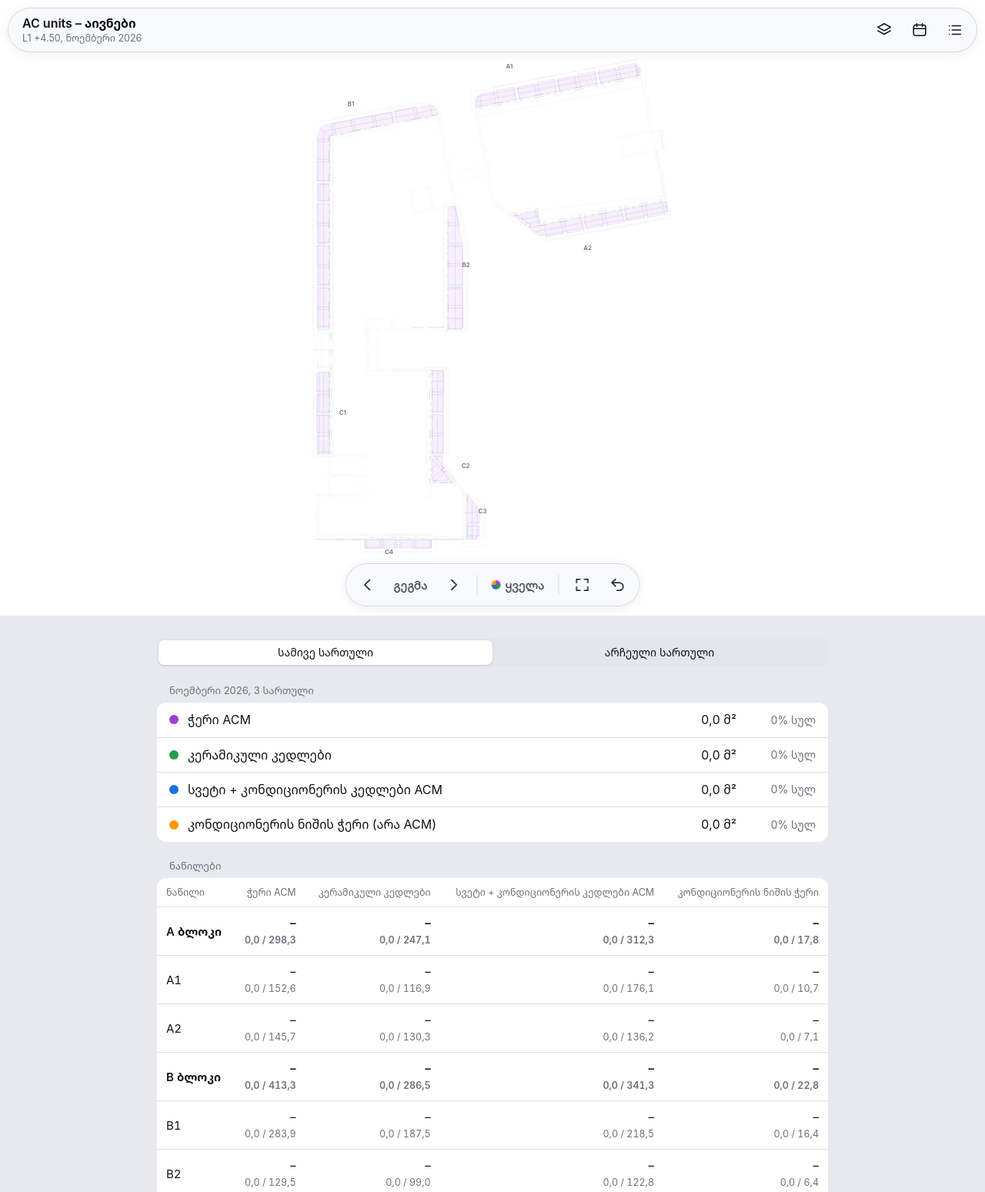
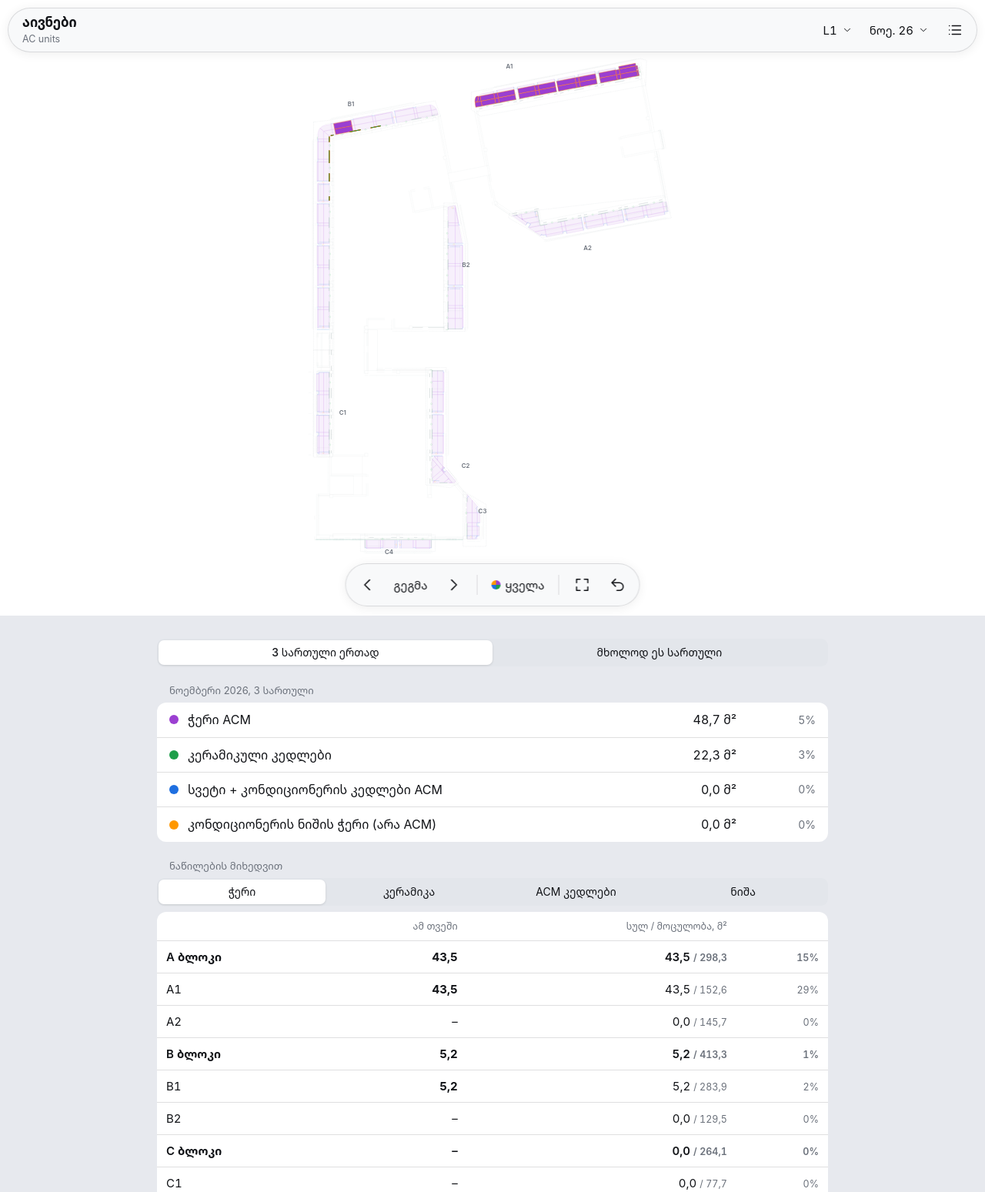
Before and after one commit to grishanazaretyan/facade-progress, a plain HTML site: page index.html in a window 1280 px wide. Shown: the top 1549 px of the page at 77% size. Drawn offline with Linux system fonts and the light colour scheme.

Commit message:
Simpler layout

```diff
--- a/index.html
+++ b/index.html
@@ -3,7 +3,7 @@
 <head>
 <meta charset="utf-8">
 <meta name="viewport" content="width=device-width,initial-scale=1,viewport-fit=cover">
-<title>AC units – აივნები</title>
+<title>აივნები</title>
 <link rel="manifest" href="manifest.json">
 <meta name="theme-color" content="#E7E9EE" media="(prefers-color-scheme: light)"><meta name="theme-color" content="#111317" media="(prefers-color-scheme: dark)">
 <meta name="apple-mobile-web-app-capable" content="yes">
@@ -27,7 +27,7 @@ html,body{margin:0;background:var(--bg);color:var(--ink);font:16px/1.4 -apple-sy
 .glass{position:absolute;z-index:2;background:var(--glass);-webkit-backdrop-filter:blur(20px) saturate(1.5);backdrop-filter:blur(20px) saturate(1.5);border:.5px solid var(--sep);box-shadow:0 2px 14px rgba(0,0,0,.07)}
 .nav{left:10px;right:10px;top:max(10px,env(safe-area-inset-top));height:58px;border-radius:29px;display:flex;align-items:center;padding:0 6px 0 18px;gap:2px}
 .nav .t{flex:1;overflow:hidden}
-.nav .t b{display:block;font-size:16px;font-weight:600;white-space:nowrap;overflow:hidden;text-overflow:ellipsis}
+.nav .t b{display:block;font-size:17px;font-weight:600;white-space:nowrap;overflow:hidden;text-overflow:ellipsis}
 .nav .t span{display:block;font-size:12.5px;color:var(--mute);white-space:nowrap;overflow:hidden;text-overflow:ellipsis}
 button{font:inherit;color:var(--ink);background:none;border:0;cursor:pointer;padding:0;min-height:44px;display:inline-flex;align-items:center;justify-content:center;gap:6px}
 button:focus-visible,input:focus-visible{outline:2px solid var(--acc);outline-offset:1px;border-radius:10px}
@@ -107,9 +107,9 @@ pre{background:var(--grp);border-radius:12px;padding:14px 16px;margin:0;font:inh
 <div class="viewer">
 <div class="plan" id="plan"><svg id="svg" role="img" aria-label="გეგმა"></svg></div>
 <div class="glass nav">
- <div class="t"><b>AC units – აივნები</b><span id="sub"></span></div>
- <button class="ib" id="bfloor" aria-label="სართული"><svg viewBox="0 0 24 24"><path d="M12 3 3 8l9 5 9-5-9-5Z"/><path d="m3 13 9 5 9-5"/></svg></button>
- <button class="ib" id="bmon" aria-label="თვე"><svg viewBox="0 0 24 24"><rect x="3.5" y="5" width="17" height="15" rx="3"/><path d="M3.5 10h17M8 3v4M16 3v4"/></svg></button>
+ <div class="t"><b>აივნები</b><span id="sub">AC units</span></div>
+ <button class="tb" id="bfloor" aria-label="სართული"><span id="flbl">L1</span><svg viewBox="0 0 24 24" style="width:14px;height:14px"><path d="m6 9 6 6 6-6"/></svg></button>
+ <button class="tb" id="bmon" aria-label="თვე"><span id="mlbl"></span><svg viewBox="0 0 24 24" style="width:14px;height:14px"><path d="m6 9 6 6 6-6"/></svg></button>
  <button class="ib" id="tostats" aria-label="ჯამები"><svg viewBox="0 0 24 24"><path d="M8 6h12M8 12h12M8 18h12M4 6h.01M4 12h.01M4 18h.01"/></svg></button>
 </div>
 <div class="glass menu" id="mfloor" style="right:10px;top:calc(max(10px,env(safe-area-inset-top)) + 64px)"><div class="hd">სართული</div><div id="floors"></div></div>
@@ -133,14 +133,14 @@ pre{background:var(--grp);border-radius:12px;padding:14px 16px;margin:0;font:inh
  <div class="seg" id="scope"></div>
  <div class="gh"><b id="kh">ამ თვეში</b></div>
  <div class="grp" id="kpis"></div>
- <div class="gh"><b>ნაწილები</b><span class="row" id="bulk"></span></div>
+ <div class="gh"><b>ნაწილების მიხედვით</b><span class="row" id="bulk"></span></div>
+ <div class="seg" id="ptype" style="margin:0 0 8px"></div>
  <div class="tw"><table id="tbl"></table></div>
- <div class="foot">მუქი ციფრი – ამ თვეში, ქვემოთ – სულ / მოცულობა, მ².</div>
  <div class="gh"><b id="rh">ანგარიში</b><button class="lnk" id="copy">კოპირება</button></div>
  <pre id="rep"></pre>
  <div class="gh"><b>სარეზერვო ასლი</b></div>
- <div class="grp"><button class="li lnk" id="bk" style="width:100%;justify-content:flex-start">ასლის ჩამოტვირთვა</button><button class="li lnk" id="rsb" style="width:100%;justify-content:flex-start">ასლიდან აღდგენა</button><button class="li lnk" id="seed" style="width:100%;justify-content:flex-start">Claude-ის მონიშვნების ჩატვირთვა</button><input type="file" id="rs" accept="application/json,.json" hidden></div>
- <div class="foot">მონიშვნები ინახება ამ მოწყობილობაზე. თვის ბოლოს ჩამოტვირთეთ ასლი.</div>
+ <div class="grp"><button class="li lnk" id="bk" style="width:100%;justify-content:flex-start">ასლის ჩამოტვირთვა</button><button class="li lnk" id="rsb" style="width:100%;justify-content:flex-start">ასლიდან აღდგენა</button><input type="file" id="rs" accept="application/json,.json" hidden></div>
+ <div class="foot">მონიშვნები ინახება ამ ტელეფონზე/პლანშეტზე. თვის ბოლოს ჩამოტვირთეთ ასლი.</div>
  <div class="foot" id="save" aria-live="polite"></div>
 </main>
 <div class="dlg" id="dlg"><div><div id="dlgt"></div><div class="row"><button id="dno">გაუქმება</button><button id="dyes">დიახ</button></div></div></div>
@@ -154,6 +154,7 @@ const D=JSON.parse(document.getElementById('data').textContent);
 const BG=JSON.parse(document.getElementById('bgd').textContent);
 let ST=JSON.parse(document.getElementById('st').textContent);
 try{const l=localStorage.getItem('bfp-state');if(l&&!Object.keys(ST.done).length){ST=JSON.parse(l)}}catch(e){}
+let FIRST=false;try{FIRST=!localStorage.getItem('bfp-state')}catch(e){}
 const CAT={ceil:'ceil',cer:'cer',win:'cer',fac:'cer',acm:'acm',niche:'niche'};
 const CN={ceil:'ჭერი ACM',cer:'კერამიკული კედლები',acm:'სვეტი + კონდიციონერის კედლები ACM',niche:'კონდიციონერის ნიშის ჭერი (არა ACM)'};
 const CV={ceil:'--ceil',cer:'--cer',acm:'--acm',niche:'--niche'};
@@ -162,11 +163,11 @@ const NS='http://www.w3.org/2000/svg';
 const $=id=>document.getElementById(id);
 const fmt=v=>v.toFixed(1).replace('.',',');
 const now=new Date(); const mon=$('mon'); mon.value=now.getFullYear()+'-'+String(now.getMonth()+1).padStart(2,'0');
-let layer='all', undoStack=[], art=null, canWrite=true, floor='L1', scope='all';
+let ptype='ceil', layer='all', undoStack=[], art=null, canWrite=true, floor='L1', scope='all';
 const FL=[['L1','L1  +4.50'],['L2','L2  +7.80'],['L3','L3  +11.10']];const K=id=>floor+':'+id;
 $('floors').innerHTML=FL.map(([f,n])=>`<button data-f="${f}" aria-pressed="${f==='L1'}">${n}</button>`).join('');
 $('floors').addEventListener('click',e=>{const b=e.target.closest('button');if(!b)return;floor=b.dataset.f;$('floors').querySelectorAll('button').forEach(x=>x.setAttribute('aria-pressed',x===b));paint();renderBulk();toast(b.textContent)});
-$('scope').innerHTML=`<button data-s="all" aria-pressed="true">სამივე სართული</button><button data-s="one" aria-pressed="false">არჩეული სართული</button>`;
+$('scope').innerHTML=`<button data-s="all" aria-pressed="true">3 სართული ერთად</button><button data-s="one" aria-pressed="false">მხოლოდ ეს სართული</button>`;
 $('scope').addEventListener('click',e=>{const b=e.target.closest('button');if(!b)return;scope=b.dataset.s;$('scope').querySelectorAll('button').forEach(x=>x.setAttribute('aria-pressed',x===b));renderNums()});
 const byId={}; D.els.forEach(e=>byId[e.id]=e);
 // ---- svg build
@@ -210,19 +211,21 @@ function sums(){const m=mon.value,S={},fs=scope==='all'?FL.map(x=>x[0]):[floor];
  for(const f of fs)for(const e of D.els){const c=CAT[e.t],k=e.p+'|'+c;S[k]=S[k]||{s:0,d:0,n:0};S[k].s+=e.a;const d=ST.done[f+':'+e.id];if(d&&d<=m)S[k].d+=e.a;if(d===m)S[k].n+=e.a}
  return S}
 function renderNums(){const S=sums(),m=mon.value;const MK=['იანვარი','თებერვალი','მარტი','აპრილი','მაისი','ივნისი','ივლისი','აგვისტო','სექტემბერი','ოქტომბერი','ნოემბერი','დეკემბერი'];const mname=MK[+m.slice(5,7)-1]+' '+m.slice(0,4);
- const sc=scope==='all'?'3 სართული':FL.find(x=>x[0]===floor)[1];$('kh').textContent=mname+', '+sc;$('rh').textContent='ანგარიში, '+mname;$('sub').textContent=FL.find(x=>x[0]===floor)[1]+', '+mname;
+ const sc=scope==='all'?'3 სართული':FL.find(x=>x[0]===floor)[1];$('kh').textContent=mname+', '+sc;$('rh').textContent='ანგარიში, '+mname;$('flbl').textContent=floor;$('mlbl').textContent=MK[+m.slice(5,7)-1].slice(0,3)+'. '+m.slice(2,4);
  const tot=c=>PARTS.reduce((a,p)=>{const v=S[p+'|'+c]||{s:0,d:0,n:0};a.s+=v.s;a.d+=v.d;a.n+=v.n;return a},{s:0,d:0,n:0});
- $('kpis').innerHTML=Object.keys(CN).map(c=>{const t=tot(c),pc=t.s?t.d/t.s*100:0;return`<div class="li"><span class="dot" style="background:var(${CV[c]})"></span><span class="n">${CN[c]}</span><span class="v">${fmt(t.n)} მ²</span><span class="s">${Math.round(pc)}% სულ</span></div>`}).join('');
- const cell=v=>`<td class="num">${v.n?'<b>'+fmt(v.n)+'</b>':'–'}<br><small>${fmt(v.d)} / ${fmt(v.s)}</small></td>`;
- let h=`<tr><th>ნაწილი</th>${Object.values(CN).map(n=>`<th>${n.replace(' (არა ACM)','')}</th>`).join('')}</tr>`;
+ $('kpis').innerHTML=Object.keys(CN).map(c=>{const t=tot(c),pc=t.s?t.d/t.s*100:0;return`<div class="li"><span class="dot" style="background:var(${CV[c]})"></span><span class="n">${CN[c]}</span><span class="v">${fmt(t.n)} მ²</span><span class="s">${Math.round(pc)}%</span></div>`}).join('');
+ const pc=v=>v.s?Math.round(v.d/v.s*100)+'%':'–';const cell=v=>`<td>${v.n?'<b>'+fmt(v.n)+'</b>':'–'}</td><td>${fmt(v.d)} <small>/ ${fmt(v.s)}</small></td><td><small>${pc(v)}</small></td>`;const c=ptype;
+ let h=`<tr><th></th><th>ამ თვეში</th><th>სულ / მოცულობა, მ²</th><th></th></tr>`;
  for(const b of ['A','B','C']){const ps=PARTS.filter(p=>p[0]===b);
-  h+=`<tr class="bk"><td>${b} ბლოკი</td>${Object.keys(CN).map(c=>{const v=ps.reduce((a,p)=>{const x=S[p+'|'+c]||{s:0,d:0,n:0};a.s+=x.s;a.d+=x.d;a.n+=x.n;return a},{s:0,d:0,n:0});return cell(v)}).join('')}</tr>`;
-  for(const p of ps)h+=`<tr class="pr" data-p="${p}"><td>${p}</td>${Object.keys(CN).map(c=>cell(S[p+'|'+c]||{s:0,d:0,n:0})).join('')}</tr>`}
+  h+=`<tr class="bk"><td>${b} ბლოკი</td>${cell(ps.reduce((a,p)=>{const x=S[p+'|'+c]||{s:0,d:0,n:0};a.s+=x.s;a.d+=x.d;a.n+=x.n;return a},{s:0,d:0,n:0}))}</tr>`;
+  for(const p of ps)h+=`<tr class="pr" data-p="${p}"><td>${p}</td>${cell(S[p+'|'+c]||{s:0,d:0,n:0})}</tr>`}
  $('tbl').innerHTML=h;
  let r='';for(const b of ['A','B','C']){for(const p of PARTS.filter(p=>p[0]===b)){r+=`${b} ბლოკი – ${p} ნაწილი\n`;for(const c of Object.keys(CN)){const v=S[p+'|'+c]||{n:0};r+=`${CN[c]} — ${fmt(v.n)} მ²\n`}r+='\n'}}
  const all=Object.keys(CN).map(c=>`${CN[c]} — ${fmt(tot(c).n)} მ²`).join('\n');
  $('rep').textContent=r+'სულ ამ თვეში\n'+all;
 }
+$('ptype').innerHTML=[['ceil','ჭერი'],['cer','კერამიკა'],['acm','ACM კედლები'],['niche','ნიშა']].map(([k,n])=>`<button data-t="${k}" aria-pressed="${k==='ceil'}">${n}</button>`).join('');
+$('ptype').addEventListener('click',e=>{const b=e.target.closest('button');if(!b)return;ptype=b.dataset.t;$('ptype').querySelectorAll('button').forEach(x=>x.setAttribute('aria-pressed',x===b));renderNums()});
 $('tbl').addEventListener('click',e=>{const tr=e.target.closest('tr.pr');if(tr){zoomPart(tr.dataset.p);$('plan').scrollIntoView({behavior:'smooth',block:'center'})}});
 $('copy').addEventListener('click',async()=>{try{await navigator.clipboard.writeText($('rep').textContent);toast('ანგარიში დაკოპირდა')}catch(e){toast('მონიშნეთ ტექსტი და დააკოპირეთ')}});
 mon.addEventListener('change',()=>{paint();renderBulk()});
@@ -282,14 +285,14 @@ async function doSave(){const js=JSON.stringify(ST).replace(/</g,'\\u003c');
   if(/not_granted|not_writer/.test(c)){canWrite=false;status('მხოლოდ სანახავად – ცვლილებები არ ინახება')}else if(/conflict/.test(c)){status('სხვამ შეინახა – ახლდება')}else status('ვერ შეინახა – სცადეთ თავიდან')}}
 status('');
 const SEED={"done":{"L1:A1-C000":"2026-11","L1:A1-C003":"2026-11","L1:A1-C002":"2026-11","L1:A1-C006":"2026-11","L1:A1-C007":"2026-11","L1:A1-C011":"2026-11","L1:A1-C010":"2026-11","L1:A1-C004":"2026-11","L1:A1-C005":"2026-11","L1:A1-C009":"2026-11","L1:A1-C008":"2026-11","L1:A1-C013":"2026-11","L1:A1-C012":"2026-11","L1:A1-C015":"2026-11","L1:A1-C017":"2026-11","L1:A1-C020":"2026-11","L1:A1-C019":"2026-11","L1:A1-C021":"2026-11","L1:A1-C022":"2026-11","L1:A1-C023":"2026-11","L1:A1-C025":"2026-11","L1:A1-C028":"2026-11","L1:A1-C027":"2026-11","L1:A1-C030":"2026-11","L1:A1-C029":"2026-11","L1:A1-C031":"2026-11","L1:A1-C032":"2026-11","L1:A1-C035":"2026-11","L1:A1-C036":"2026-11","L1:A1-C034":"2026-11","L1:B1-C035":"2026-11","L1:B1-C036":"2026-11","L1:B1-W004":"2026-11","L1:B1-W010":"2026-11","L1:B1-W018":"2026-11","L1:B1-W012":"2026-11","L1:B1-W011":"2026-11","L1:B1-W017":"2026-11","L1:B1-W009":"2026-11"}};
+if(FIRST&&!Object.keys(ST.done).length){ST={done:{...SEED.done}};try{localStorage.setItem('bfp-state',JSON.stringify(ST))}catch(e){}}
 $('bk').onclick=()=>{const b=new Blob([JSON.stringify(ST,null,1)],{type:'application/json'});const a=document.createElement('a');a.href=URL.createObjectURL(b);a.download='facade-progress-'+new Date().toISOString().slice(0,10)+'.json';document.body.appendChild(a);a.click();a.remove();setTimeout(()=>URL.revokeObjectURL(a.href),2000)};
 $('rsb').onclick=()=>$('rs').click();
 $('rs').onchange=async e=>{const f=e.target.files[0];if(!f)return;try{const j=JSON.parse(await f.text());if(!j||typeof j.done!=='object')throw 0;ask(`ამ მოწყობილობის მონიშვნები შეიცვალოს ასლით (${Object.keys(j.done).length} ელემენტი)?`,()=>{const prev={};for(const k of new Set([...Object.keys(ST.done),...Object.keys(j.done)]))prev[k]=ST.done[k]||null;undoStack.push(prev);ST={done:{...j.done}};paint();queueSave();toast('ასლი აღდგა')})}catch(_){toast('ეს ფაილი ასლი არ არის')}e.target.value=''};
-$('seed').onclick=()=>ask(`დაემატოს Claude-ში მონიშნული ${Object.keys(SEED.done).length} ელემენტი ამ მოწყობილობაზე?`,()=>{for(const[k,v]of Object.entries(SEED.done))if(!ST.done[k])ST.done[k]=v;paint();queueSave();toast('მონიშვნები დაემატა')});
 if('serviceWorker' in navigator&&location.protocol.startsWith('http'))navigator.serviceWorker.register('sw.js',{updateViaCache:'none'}).then(r=>r.update()).catch(()=>{});navigator.serviceWorker.addEventListener('controllerchange',()=>{if(!window.__rl){window.__rl=1;location.reload()}});
 requestAnimationFrame(()=>{fitView(X0,Y0,W0,H0);setVB()});addEventListener('resize',()=>{if(!focusPart){fitView(X0,Y0,W0,H0);setVB()}});
 paint();renderBulk();
-if(window.claude&&claude.use){claude.use('artifact').then(a=>{art=a;status(a?'':'შენახულია ამ მოწყობილობაზე')}).catch(()=>status('შენახულია ამ მოწყობილობაზე'))}else status('შენახულია ამ მოწყობილობაზე');
+status('შენახულია ამ მოწყობილობაზე');
 }
 </script>
 </body>
--- a/sw.js
+++ b/sw.js
@@ -1,4 +1,4 @@
-const C='facade-progress-v5';
+const C='facade-progress-v6';
 const FILES=['./','./index.html','./manifest.json','./icon-192.png','./icon-512.png'];
 self.addEventListener('install',e=>{self.skipWaiting();e.waitUntil(caches.open(C).then(c=>c.addAll(FILES.map(f=>new Request(f,{cache:'reload'})))).catch(()=>{}))});
 self.addEventListener('activate',e=>{e.waitUntil(caches.keys().then(ks=>Promise.all(ks.filter(k=>k!==C).map(k=>caches.delete(k)))).then(()=>self.clients.claim()))});
```
Also changed, not shown: 1 other file.
